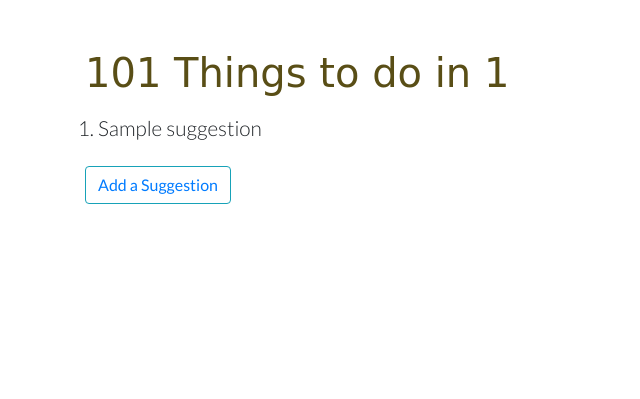
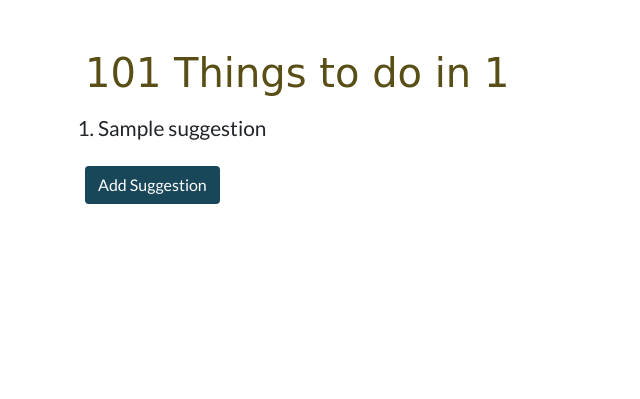
Before and after one commit to fdeboo/101things, a Flask app: page /thingstodo/1 in a window 1280 px wide. Shown: the part 401-800 px from the top of the page, without its empty margins (0-640 px from the left). Run offline with Flask 2, Linux system fonts and the light colour scheme; a database or web service that is not in the repository returns one stand-in record (values such as "Sample title"); some libraries are stand-ins or nearby versions; some web fonts are replaced.

Commit message:
Styling of things to do page button and list item

```diff
--- a/cityexplorer/static/css/styles.css
+++ b/cityexplorer/static/css/styles.css
@@ -3,7 +3,7 @@ body {
     font-family: 'Lato', sans-serif;
 }
 
-.hero{
+.hero {
     background-image: url('https://res.cloudinary.com/fdeboo/image/upload/v1590666462/layout/bokeh-night-lights-city-9044_nxmprf.jpg');
     background-position: center;
     background-repeat: no-repeat;
@@ -49,7 +49,7 @@ h1, h2 {
 .location-card {
     width: 220px;
     height: 220px;
-    box-shadow: 0 4px 8px 0 rgba(0, 0, 0, 0.2), 0 6px 20px 0 rgba(0, 0, 0, 0.19);
+    box-shadow: 0 4px 3px 0 rgba(0, 0, 0, 0.2), 0 4px 10px 0 rgba(0, 0, 0, 0.19);
     text-align: center;
 }
 
@@ -59,9 +59,24 @@ h1, h2 {
 .thingtodo {
     position: relative;
     left: -40px;
+    font-weight: 300;
 }
 
 .thingtodo li {
     font-size: 1.3em;
-    font-weight: 300;
+
 }
+
+
+.submit-btn {
+    background-color: #184759;
+}
+
+.submit-btn a {
+    color: #fff;
+}
+
+.btn.focus, .btn:focus {
+    outline: 0;
+    box-shadow: none!important;
+}
--- a/cityexplorer/templates/thingstodo.html
+++ b/cityexplorer/templates/thingstodo.html
@@ -39,7 +39,7 @@
             </div>
             {% endfor %}
         </ol>
-        <button class="btn btn-outline-info"> <a href="{{ url_for('add_suggestion', location=city) }}">Add a Suggestion
+        <button class="btn submit-btn"> <a href="{{ url_for('add_suggestion', location=city) }}">Add Suggestion
             </a>
         </button>
     </div>
```
